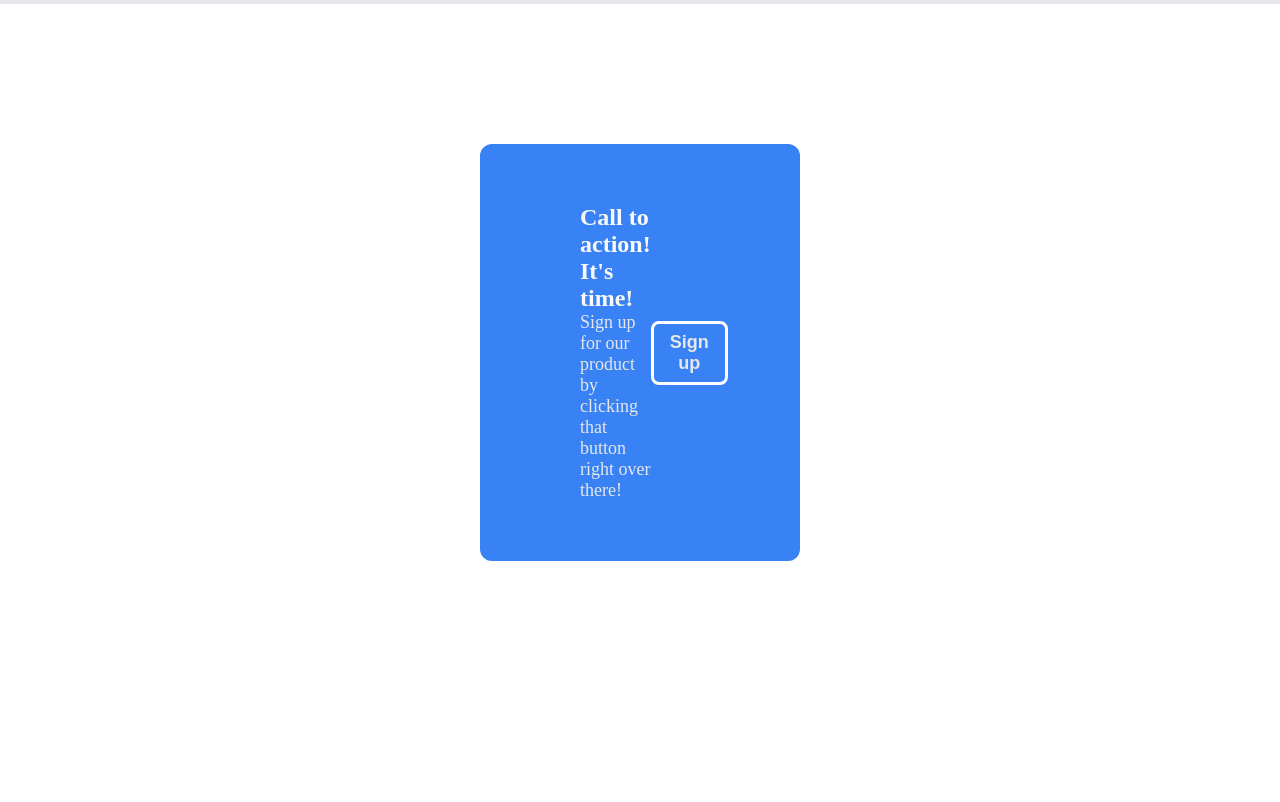
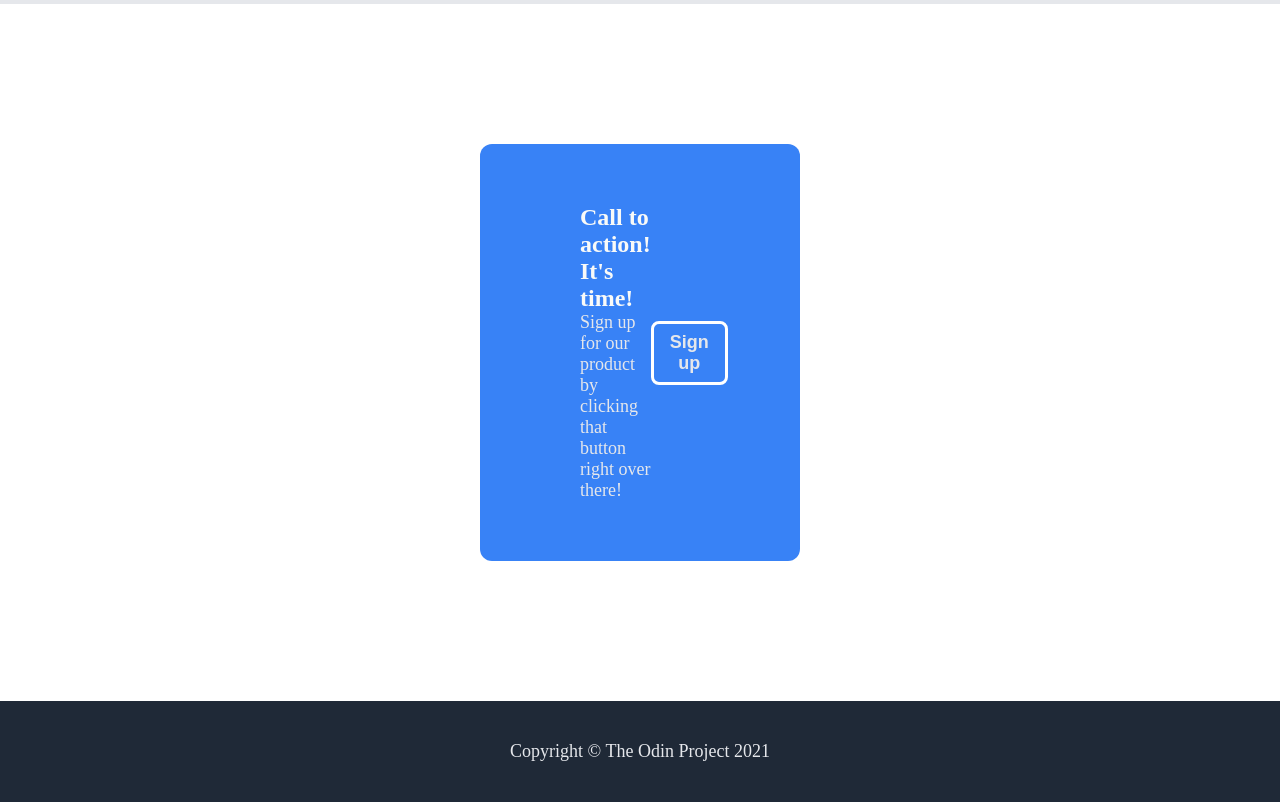
Before and after one commit to Cee1414/Landing-page, a plain HTML site: page index.html in a window 1280 px wide. Shown: the part 1804-2606 px from the top of the page. Before the commit the page ends 2505 px from the top, so only its background shows below. Drawn offline with Linux system fonts and the light colour scheme.

Commit message:
competed project requirements

```diff
--- a/index.html
+++ b/index.html
@@ -77,5 +77,9 @@
 
     </div>
 
+    <div class="footer">
+        Copyright © The Odin Project 2021
+    </div>
+
 </body>
 </html>
--- a/style.css
+++ b/style.css
@@ -199,3 +199,13 @@ button {
 
 
 }
+
+.footer {
+    padding: 40px;
+    background-color: #1f2937;
+    color: #e5e7eb;
+    font-size: 18px;
+    display: flex;
+    justify-content: center;
+    align-items: center;
+}
```
